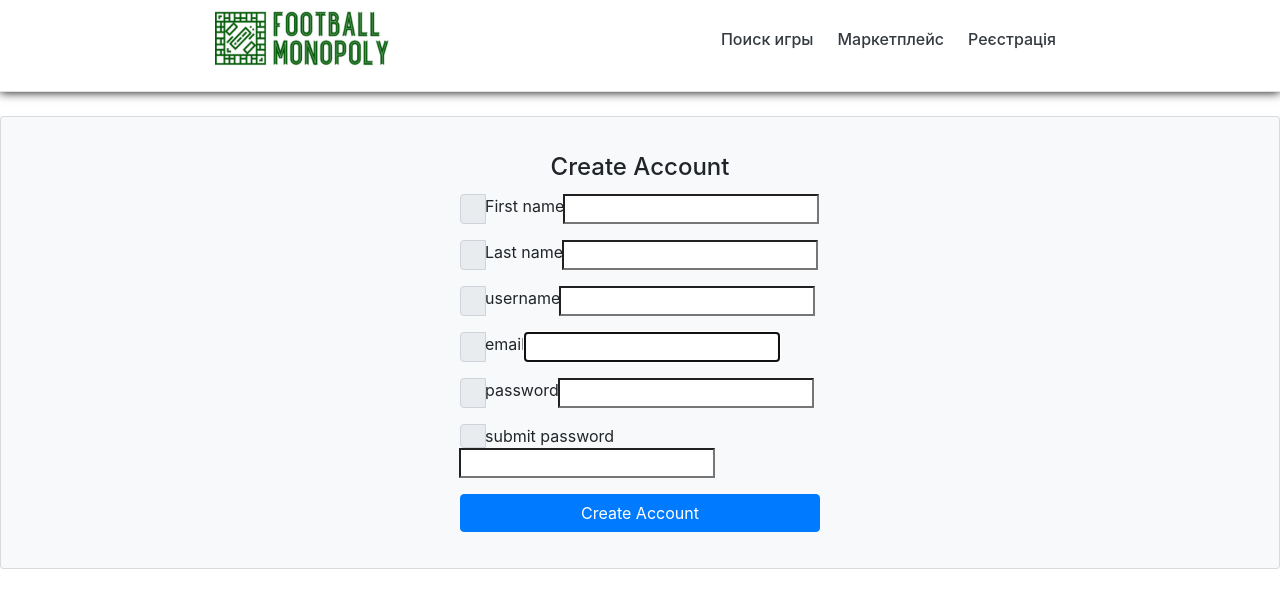
After one commit to 2dOverlord/MonopolyGame, a Django app: page /register/ in a window 1280 px wide. The commit adds this page. Shown: the top 608 px of the page. Run offline with Django 3.2, Linux system fonts and the light colour scheme; some libraries are stand-ins or nearby versions.

Commit message:
Issue #2: Django simple registration

```diff
--- /dev/null
+++ b/UserApp/forms.py
@@ -0,0 +1,11 @@
+from django import forms
+from django.contrib.auth.forms import UserCreationForm
+
+from .models import CustomUser
+
+class CustomRegistrationForm(UserCreationForm):
+    email = forms.EmailField(max_length=60)
+
+    class Meta:
+        model = CustomUser
+        fields = ("email", "username", "first_name", "last_name", "password1", "password2")
--- a/UserApp/models.py
+++ b/UserApp/models.py
@@ -1,8 +1,15 @@
-from django.contrib.auth.models import User
+from django.contrib.auth.models import AbstractBaseUser
 from django.db import models
 
 
-class CustomUser(User):
+class CustomUser(AbstractBaseUser):
+    username = models.CharField(max_length=30, unique=True)
+    is_active = models.BooleanField(default=False)
+    first_name = models.CharField(max_length=30)
+    last_name = models.CharField(max_length=30)
+    email = models.EmailField(verbose_name="email", unique=True, max_length=60)
     image = models.ImageField(blank=True, null=True)
     friends = models.ManyToManyField("self", blank=True, null=True)
-    balance = models.DecimalField(decimal_places=2, null=False, max_digits=5)
+    balance = models.DecimalField(decimal_places=2, null=True, blank=True, max_digits=5, default=00.00)
+
+    USERNAME_FIELD = 'email'
--- a/UserApp/templates/header/header.html
+++ b/UserApp/templates/header/header.html
@@ -21,7 +21,7 @@
             <nav class="d-inline-flex mt-2 mt-md-0 ms-md-auto" id = "navbar-nav">
                 <a class="me-4 py-2 text-dark text-decoration-none" href="{% url 'games' %}"><h6>Поиск игры</h6></a>
                 <a class="me-4 py-2 text-dark text-decoration-none" href="{% url 'market' %}"><h6>Маркетплейс</h6></a>
-                <a class="me-4 py-2 text-dark text-decoration-none" href="#"><h6>Войти</h6></a>
+                <a class="me-4 py-2 text-dark text-decoration-none" href="{% url 'register' %}"><h6>Реєстрація</h6></a>
             </nav>
         </div>
     </header>
--- /dev/null
+++ b/UserApp/templates/register-page/register-page.html
@@ -0,0 +1,92 @@
+{% extends 'header/header.html' %}
+{% load static %}
+
+{% block title %}
+Registration
+{% endblock %}
+
+{% block head %}
+    <link rel="stylesheet" href="{% static '/css/register-page.css'%}">
+    <link href="//maxcdn.bootstrapcdn.com/bootstrap/4.0.0/css/bootstrap.min.css" rel="stylesheet" id="bootstrap-css">
+    <script src="//maxcdn.bootstrapcdn.com/bootstrap/4.0.0/js/bootstrap.min.js"></script>
+    <script src="//cdnjs.cloudflare.com/ajax/libs/jquery/3.2.1/jquery.min.js"></script>
+{% endblock %}
+
+{% block body %}
+<div class="card bg-light">
+    <article class="card-body mx-auto" style="max-width: 400px;">
+	    <h4 class="card-title mt-3 text-center">Create Account</h4>
+
+        <form method="POST">{% csrf_token %}
+
+	        <div class="form-group input-group">
+		        <div class="input-group-prepend">
+		            <span class="input-group-text">
+                        <i class="fa fa-user">
+                        </i>
+                    </span>
+                </div>
+                First name
+                {{ registration_form.first_name }}
+            </div>
+
+            <div class="form-group input-group">
+		        <div class="input-group-prepend">
+		            <span class="input-group-text"> <i class="fa fa-user"></i> </span>
+                </div>
+                Last name
+                {{ registration_form.last_name }}
+            </div>
+            <div class="form-group input-group">
+		        <div class="input-group-prepend">
+		            <span class="input-group-text"> <i class="fa fa-user"></i> </span>
+                </div>
+                username
+                {{ registration_form.username }}
+            </div>
+        <!-- form-group// -->
+            <div class="form-group input-group">
+    	        <div class="input-group-prepend">
+		            <span class="input-group-text"> <i class="fa fa-envelope"></i> </span>
+                </div>
+                email
+                {{ registration_form.email }}
+                <p>
+                    {% for error in  registration_form.password2.errors %}
+                    <p>{{ error }}</p>
+                    {% endfor %}
+                </p>
+            </div> <!-- form-group// -->
+            <div class="form-group input-group">
+                <div class="input-group-prepend">
+                    <span class="input-group-text"> <i class="fa fa-lock"></i> </span>
+		        </div>
+                password
+                {{ registration_form.password1 }}
+            </div>
+        <!-- form-group// -->
+    <div class="form-group input-group">
+    	<div class="input-group-prepend">
+		    <span class="input-group-text"> <i class="fa fa-lock"></i> </span>
+		</div>
+        submit password
+        {{ registration_form.password2 }}
+        <p>
+            {% for error in  registration_form.password2.errors %}
+            <p>{{ error }}</p>
+        {% endfor %}
+        </p>
+    </div> <!-- form-group// -->
+
+    <div class="form-group">
+        <button type="submit" class="btn btn-primary btn-block"> Create Account  </button>
+    </div> <!-- form-group// -->
+</form>
+</article>
+</div> <!-- card.// -->
+
+</div>
+<!--container end.//-->
+
+</article>
+{% endblock %}
--- a/UserApp/urls.py
+++ b/UserApp/urls.py
@@ -2,6 +2,7 @@ from django.urls import path
 from . import views
 
 urlpatterns = [
-    path('', views.render_main_page),
-    path('user/<int:user_id>/', views.render_user_page, name='user')
+    path('', views.render_main_page, name='main'),
+    path('user/<int:user_id>/', views.render_user_page, name='user'),
+    path('register/', views.render_register_page, name='register')
 ]
--- a/UserApp/views.py
+++ b/UserApp/views.py
@@ -1,6 +1,9 @@
-from django.shortcuts import render
+from django.shortcuts import render, redirect
 from .models import CustomUser
 from ItemApp.models import Item
+from django.contrib.auth.forms import UserCreationForm
+from django.contrib.auth import login, authenticate
+from .forms import CustomRegistrationForm
 
 def render_main_page(request):
     return render(request, 'main-page/main-page.html')
@@ -13,3 +16,18 @@ def render_user_page(request, user_id = 1):
         "inventory": list(inventory),
     }
     return render(request, 'user-page/user-page.html', data)
+
+def render_register_page(request):
+    context = {}
+    if request.POST:
+        form = CustomRegistrationForm(request.POST)
+        if form.is_valid():
+            form.save()
+            return redirect('main')
+        else:
+            print('NOT VALID')
+            context['registration_form'] = form
+    else:
+        form = CustomRegistrationForm()
+        context['registration_form'] = form
+    return render(request, 'register-page/register-page.html', context)
```
Also changed, not shown: static/css/register-page.css (added, +30 -0 lines), ItemApp/migrations/0001_initial.py, ItemApp/migrations/0002_item_owner.py (deleted), ItemApp/migrations/0003_auto_20210714_1550.py (deleted), ItemApp/migrations/0004_auto_20210714_1607.py (deleted), UserApp/migrations/0001_initial.py, UserApp/migrations/0002_customuser_friends.py, UserApp/migrations/0003_alter_customuser_balance.py (added), UserApp/migrations/0003_alter_customuser_friends.py (deleted), UserApp/migrations/0004_alter_customuser_balance.py (added), UserApp/migrations/0004_customuser_image.py (deleted), db.sqlite3.
